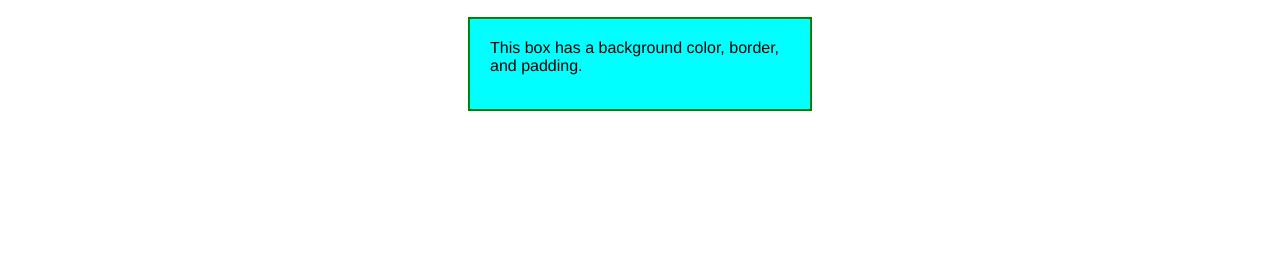
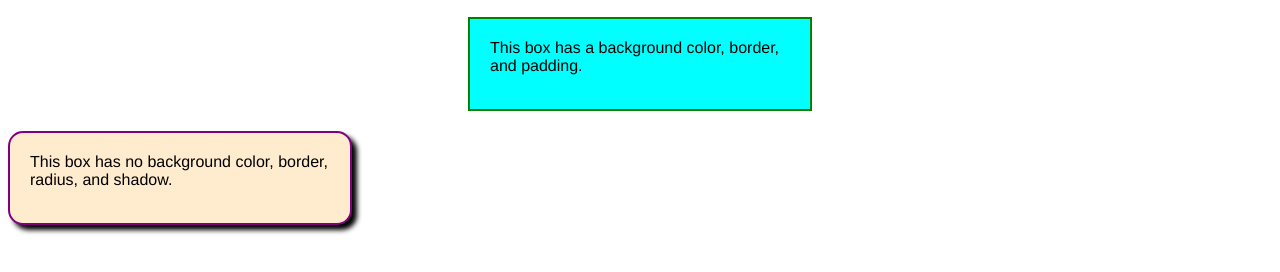
Before and after one commit to ShareghYusefi/css_properties, a plain HTML site: page index.html in a window 1280 px wide. Shown: the part 108-380 px from the top of the page. Drawn offline with Linux system fonts and the light colour scheme.

Commit message:
transition, border-radius, box-shadow

```diff
--- a/index.html
+++ b/index.html
@@ -20,5 +20,8 @@
     <div class="box-model">
       This box has a background color, border, and padding.
     </div>
+    <div class="styled-box">
+      This box has no background color, border, radius, and shadow.
+    </div>
   </body>
 </html>
--- a/style.css
+++ b/style.css
@@ -30,3 +30,21 @@ body {
   border: 2px solid green;
   background-color: cyan;
 }
+
+.styled-box {
+  width: 300px;
+  height: 50px;
+  padding: 20px;
+  border-radius: 15px;
+  border: 2px solid purple;
+  background-color: blanchedalmond;
+  box-shadow: 5px 5px 5px black;
+  transition:
+    width 2s,
+    height 4s,
+    background-color 3s;
+}
+
+.styled-box:hover {
+  width: 500px;
+}
```
